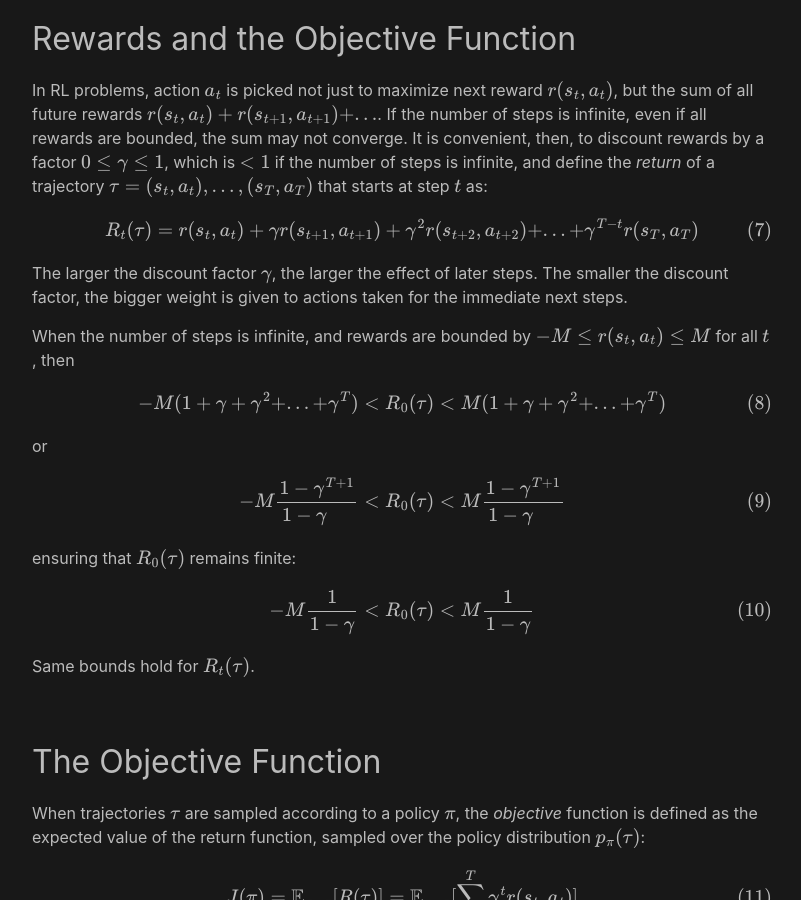
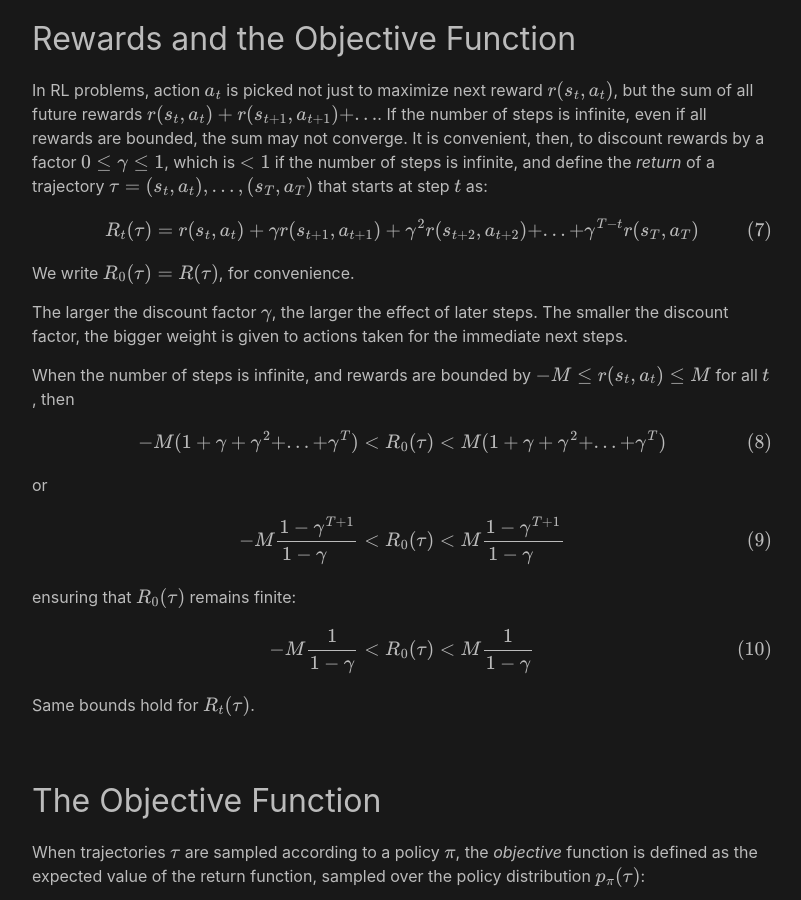
Before and after one commit to analytiq-hub/sigagent.github.io, a Jekyll site: the page built from machine_learning/_posts/2021-01-22-reinforce.md, in a window 1280 px wide and 900 px high, scrolled down 3496 px. Shown: the whole window, without its empty margins (238-1039 px from the left). Built offline with Jekyll 4.4.1, drawn with Linux system fonts in a browser that asks for light colours; formulas are drawn with MathJax 3; a script that is not in the unit is left out.

Commit message:
*** empty log message ***

```diff
--- a/machine_learning/_posts/2021-01-22-reinforce.md
+++ b/machine_learning/_posts/2021-01-22-reinforce.md
@@ -116,6 +116,8 @@ R_t(\tau) = r(s_{t}, a_{t}) + {\gamma}r(s_{t+1}, a_{t+1}) + {\gamma^2}r(s_{t+2},
 \end{equation}
 $$
 
+We write $R_0(\tau) = R(\tau)$, for convenience.
+
 The larger the discount factor $$\gamma$$, the larger the effect of later steps. The smaller the discount factor, the bigger weight is given to actions taken for the immediate next steps.
 
 When the number of steps is infinite, and rewards are bounded by $$-M \le r(s_t, a_t) \le M$$ for all $$t$$, then
```
